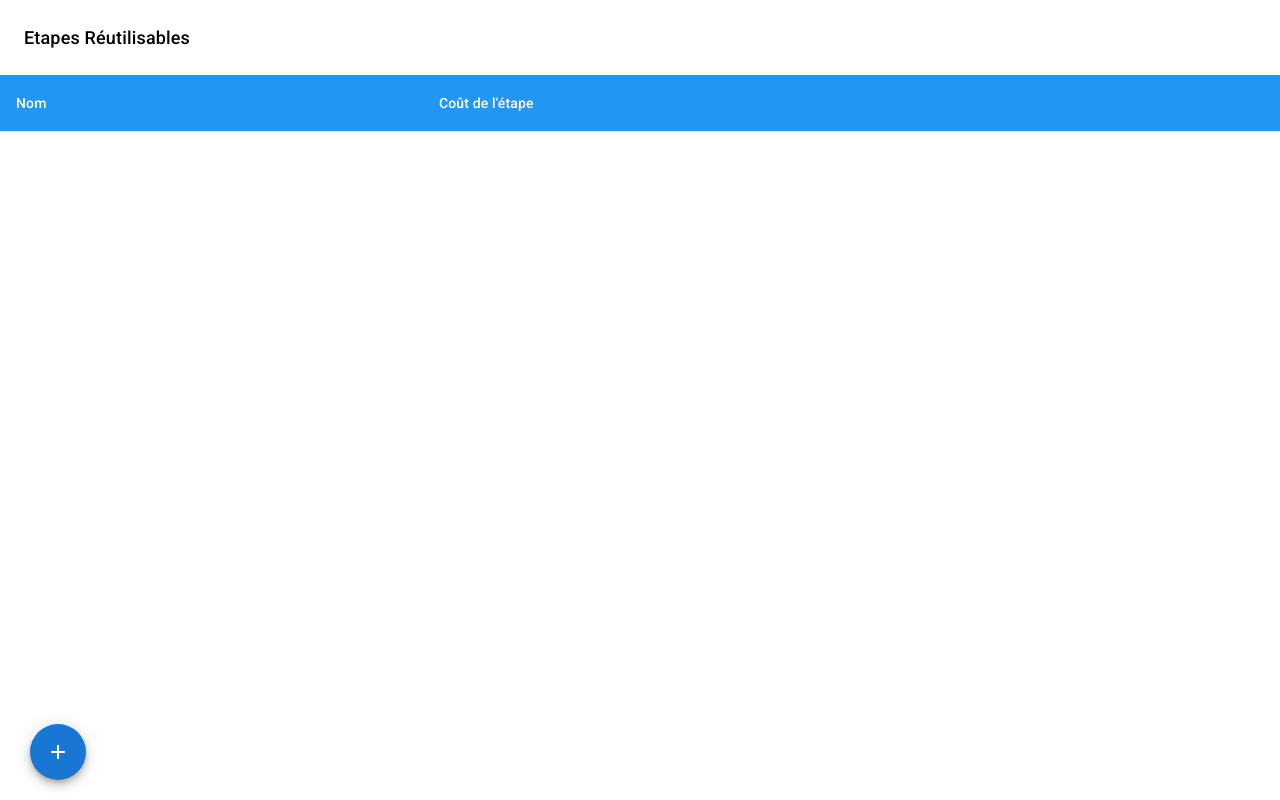
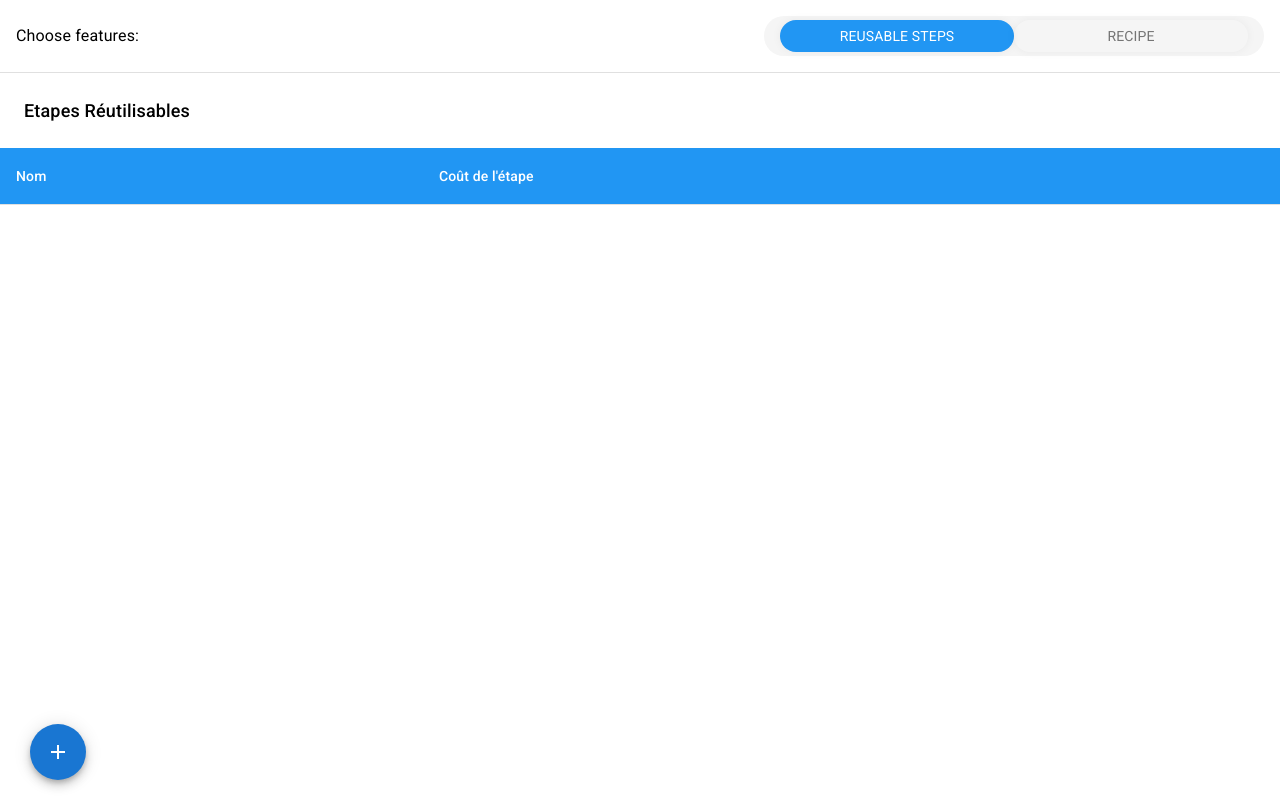
Before and after one commit to tiavina-mika/kfc-reusable-cooking-steps, a React (Create React App) app in the folder src/: page / in a window 1280 px wide. Built offline with nearby package versions, Linux system fonts and the light colour scheme.

Commit message:
initial commit

```diff
--- a/src/App.tsx
+++ b/src/App.tsx
@@ -1,10 +1,29 @@
 import { useState } from "react";
+import { Box, Stack, Typography } from "@mui/material";
+import { grey } from "@mui/material/colors";
+import ButtonsSwitch from "./components/ButtonsSwitch";
+import Recipe from "./Recipe";
+import { ISelectOption } from "./types/app.type";
 import ReusableStepForm from "./components/reusableSteps/ReusableStepForm";
 import ReusableProductionSteps from "./components/reusableSteps/ReusableProductionSteps";
+import { recipe } from "./utils/data/recipe";
+import { sections } from "./utils/data/section";
 
 type IPage = "form" | "list";
+type IFeature = "reusableSteps" | "recipe";
 
+const featuresOptions: ISelectOption<IFeature>[] = [
+  {
+    label: "Reusable Steps",
+    value: "reusableSteps"
+  },
+  {
+    label: "Recipe",
+    value: "recipe"
+  }
+];
 const App = () => {
+  const [features, setFeatures] = useState<IFeature>("reusableSteps");
   const [steps, setSteps] = useState([]);
   // simulate page with route
   const [page, setPage] = useState<IPage>("list");
@@ -17,6 +36,8 @@ const App = () => {
     setSteps((prev) => [step, ...prev]);
     setPage("list");
   };
+
+  const handleChangeFeature = (value: IFeature) => setFeatures(value);
 
   const handleCancelForm = () => {
     setPage("list");
@@ -31,7 +52,7 @@ const App = () => {
     setPage("form");
   };
 
-  if (page === "form") {
+  if (page === "form" && features === "reusableSteps") {
     return (
       <ReusableStepForm
         onCancel={handleCancelForm}
@@ -42,11 +63,31 @@ const App = () => {
   }
 
   return (
-    <ReusableProductionSteps
-      goToStepCreation={goToStepCreation}
-      steps={steps}
-      onSelectStep={handleSelectStep}
-    />
+    <Box>
+      <Box sx={{ p: 2, borderBottom: "1px solid " + grey[300] }}>
+        <Stack
+          direction="row"
+          alignItems="center"
+          justifyContent="space-between"
+          spacing={2}
+        >
+          <Typography>Choose features:</Typography>
+          <ButtonsSwitch
+            options={featuresOptions}
+            onSelect={handleChangeFeature}
+          />
+        </Stack>
+      </Box>
+      {features === "reusableSteps" ? (
+        <ReusableProductionSteps
+          goToStepCreation={goToStepCreation}
+          steps={steps}
+          onSelectStep={handleSelectStep}
+        />
+      ) : (
+        <Recipe recipe={recipe} genericSections={sections} />
+      )}
+    </Box>
   );
 };
 
--- /dev/null
+++ b/src/components/ButtonsSwitch.tsx
@@ -0,0 +1,73 @@
+import { Box, Button, Theme, Typography } from "@mui/material";
+import { blue, grey } from "@mui/material/colors";
+import { useState } from "react";
+
+import { ISelectOption, ISelectedOptionValue } from "../types/app.type";
+
+const sx = {
+  root: {
+    borderRadius: 100,
+    backgroundColor: grey[100],
+    padding: 2,
+    height: 40,
+    width: 500
+  },
+  activeButton: {
+    backgroundColor: blue[500]
+  },
+  inactiveButton: {
+    cursor: "pointer"
+  },
+  defaultButton: {
+    boxShadow: "0px 0px 10px rgba(0, 0, 0, 0.05)",
+    borderRadius: 100,
+    border: "none"
+  },
+  activeLabel: {
+    color: "#fff"
+  }
+};
+
+type Props = {
+  options: ISelectOption[];
+  onSelect: (value: ISelectedOptionValue) => void;
+};
+const ButtonsSwitch = ({ options, onSelect }: Props) => {
+  const [checkedOption, setCheckedOption] = useState<ISelectedOptionValue>(
+    options[0].value
+  );
+
+  const handleCheck = (value: ISelectedOptionValue) => {
+    setCheckedOption(value);
+    onSelect(value);
+  };
+  return (
+    <Box sx={sx.root} className="flexRow center">
+      {options.map((option: ISelectOption, index: number) => (
+        <Button
+          key={index}
+          sx={{
+            ...sx.defaultButton,
+            ...(option.value === checkedOption
+              ? sx.activeButton
+              : sx.inactiveButton)
+          }}
+          className="flex1 stretchSel"
+          onClick={() => handleCheck(option.value)}
+        >
+          <Typography
+            variant="body2"
+            sx={{
+              color: (theme: Theme) => theme.palette.grey[600],
+              ...(option.value === checkedOption ? sx.activeLabel : {})
+            }}
+          >
+            {option.label}
+          </Typography>
+        </Button>
+      ))}
+    </Box>
+  );
+};
+
+export default ButtonsSwitch;
--- a/src/components/productionSteps/ProductionSteps.tsx
+++ b/src/components/productionSteps/ProductionSteps.tsx
@@ -125,7 +125,7 @@ const ProductionSteps: FC<Props> = ({
         {!isEdition && (
           <Box
             className="flexRow justifyEnd"
-            sx={{ py: 3, pr: 4, position: "fixed", top: 0, right: 0 }}
+            sx={{ py: 3, pr: 4, position: "fixed", top: 60, right: 0 }}
           >
             <Button
               variant="contained"
--- a/src/styles.css
+++ b/src/styles.css
@@ -189,6 +189,9 @@ input[type="number"]::-webkit-outer-spin-button {
 .green {
   background-color: green;
 }
+.blue {
+  background-color: green;
+}
 .ellipsis {
   overflow: hidden;
   white-space: nowrap;
```
Also changed, not shown: src/types/app.type.ts (added, +9 -0 lines).
